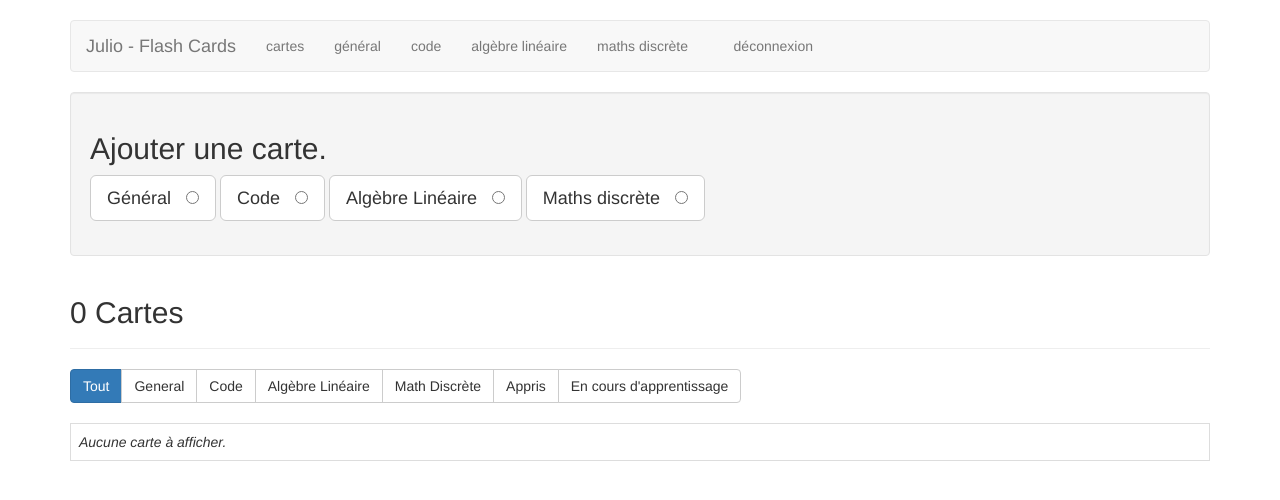
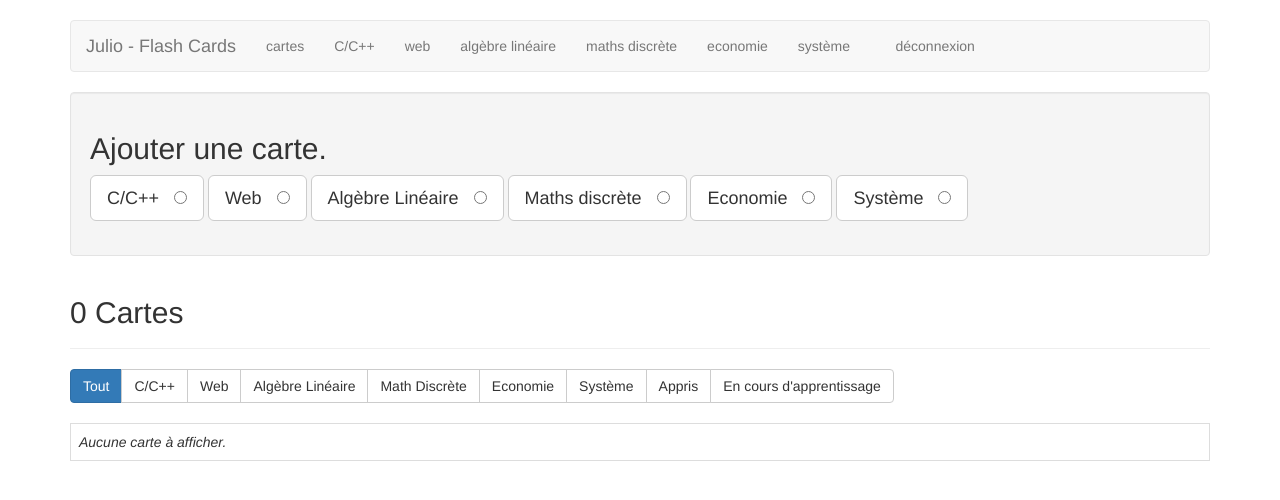
Before and after one commit to julio4/flashcards-web, a Flask app: page /cartes in a window 1280 px wide. Shown: the top 500 px of the page. Run offline with Flask 2, Linux system fonts and the light colour scheme; the visitor is signed in with stand-in values (Sample User, id 1); data that the repository does not hold is empty; some libraries are stand-ins or nearby versions.

Commit message:
Initial release

```diff
--- a/flash_cards.py
+++ b/flash_cards.py
@@ -58,7 +58,7 @@ def initdb():
 @app.route('/')
 def index():
     if session.get('logged_in'):
-        return redirect(url_for('general'))
+        return redirect(url_for('cpp'))
     else:
         return redirect(url_for('login'))
 
@@ -85,14 +85,17 @@ def filter_cards(filter_name):
 
     filters = {
         "all":      "where 1 = 1",
-        "general":  "where type = 1",
-        "code":     "where type = 2",
+        "cpp":  "where type = 1",
+        "web":     "where type = 2",
         "alglin":     "where type = 3",
         "mathdi":     "where type = 4",
-#        "categorie":     "where type = n+1",
+        "eco":     "where type = 5",
+        "systeme":     "where type = 6",
         "known":    "where known = 1",
         "unknown":  "where known = 0",
     }
+
+#CAT HERE
 
     query = filters.get(filter_name)
 
@@ -175,20 +178,20 @@ def delete(card_id):
     return redirect(url_for('cards'))
 
 
-@app.route('/general')
-@app.route('/general/<card_id>')
-def general(card_id=None):
+@app.route('/cpp')
+@app.route('/cpp/<card_id>')
+def cpp(card_id=None):
     if not session.get('logged_in'):
         return redirect(url_for('login'))
-    return memorize("general", card_id)
+    return memorize("cpp", card_id)
 
 
-@app.route('/code')
-@app.route('/code/<card_id>')
-def code(card_id=None):
+@app.route('/web')
+@app.route('/web/<card_id>')
+def web(card_id=None):
     if not session.get('logged_in'):
         return redirect(url_for('login'))
-    return memorize("code", card_id)
+    return memorize("web", card_id)
 
 @app.route('/alglin')
 @app.route('/alglin/<card_id>')
@@ -204,24 +207,35 @@ def mathdi(card_id=None):
         return redirect(url_for('login'))
     return memorize("mathdi", card_id)
 
-#@app.route('/categorie')
-#@app.route('/categorie/<card_id>')
-#def categorie(card_id=None):
-#    if not session.get('logged_in'):
-#        return redirect(url_for('login'))
-#    return memorize("categorie", card_id)
+@app.route('/eco')
+@app.route('/eco/<card_id>')
+def eco(card_id=None):
+    if not session.get('logged_in'):
+        return redirect(url_for('login'))
+    return memorize("eco", card_id)
+
+@app.route('/systeme')
+@app.route('/systeme/<card_id>')
+def systeme(card_id=None):
+    if not session.get('logged_in'):
+        return redirect(url_for('login'))
+    return memorize("systeme", card_id)
+
+#CAT HERE
 
 def memorize(card_type, card_id):
-    if card_type == "general":
+    if card_type == "cpp":
         type = 1
-    elif card_type == "code":
+    elif card_type == "web":
         type = 2
     elif card_type == "alglin":
         type = 3
     elif card_type == "mathdi":
         type = 4
-#elif card_type == "categorie":
-#    type = n+1
+    elif card_type == "eco":
+        type = 5
+    elif card_type == "systeme":
+        type = 6 #Add cat here
     else:
         return redirect(url_for('cards'))
 
--- a/templates/cards.html
+++ b/templates/cards.html
@@ -5,11 +5,11 @@
         <h2>Ajouter une carte.</h2>
         <form action="{{ url_for('add_card') }}" method="post" class="cardForm">
             <div class="form-group">
-                <label for="general" class="toggleButton btn btn-default btn-lg">Général &nbsp;
-                    <input type="radio" name="type" value="1" id="general"/>
+                <label for="cpp" class="toggleButton btn btn-default btn-lg">C/C++ &nbsp;
+                    <input type="radio" name="type" value="1" id="cpp"/>
                 </label>
-                <label for="code" class="toggleButton btn btn-default btn-lg">Code &nbsp;
-                    <input type="radio" name="type" value="2" id="code"/>
+                <label for="web" class="toggleButton btn btn-default btn-lg">Web &nbsp;
+                    <input type="radio" name="type" value="2" id="web"/>
                 </label>
 				<label for="alglin" class="toggleButton btn btn-default btn-lg">Algèbre Linéaire &nbsp;
                     <input type="radio" name="type" value="3" id="alglin"/>
@@ -17,9 +17,13 @@
 				<label for="mathdi" class="toggleButton btn btn-default btn-lg">Maths discrète &nbsp;
                     <input type="radio" name="type" value="4" id="mathdi"/>
                 </label>
-			<!--<label for="categorie" class="toggleButton btn btn-default btn-lg">Catégorie &nbsp;
-                    <input type="radio" name="type" value="n+1" id="categorie"/>
-                </label>-->
+				<label for="eco" class="toggleButton btn btn-default btn-lg">Economie &nbsp;
+                    <input type="radio" name="type" value="5" id="eco"/>
+                </label>
+				<label for="systeme" class="toggleButton btn btn-default btn-lg">Système &nbsp;
+                    <input type="radio" name="type" value="6" id="systeme"/>
+                </label>
+
             </div>
             <div class="form-group fieldFront">
                 <label for="front">Sujet</label>
@@ -44,11 +48,13 @@
     </div>
     <div class="btn-group btn-group-md" role="group" aria-label="filters">
         <a href="{{ url_for('filter_cards', filter_name="all") }}" class="btn btn-{{ "primary" if filter_name == "all" else "default" }}">Tout</a>
-        <a href="{{ url_for('filter_cards', filter_name="general") }}" class="btn btn-{{ "primary" if filter_name == "general" else "default" }}">General</a>
-        <a href="{{ url_for('filter_cards', filter_name="code") }}" class="btn btn-{{ "primary" if filter_name == "code" else "default" }}">Code</a>
+        <a href="{{ url_for('filter_cards', filter_name="cpp") }}" class="btn btn-{{ "primary" if filter_name == "cpp" else "default" }}">C/C++</a>
+        <a href="{{ url_for('filter_cards', filter_name="web") }}" class="btn btn-{{ "primary" if filter_name == "web" else "default" }}">Web</a>
 		<a href="{{ url_for('filter_cards', filter_name="alglin") }}" class="btn btn-{{ "primary" if filter_name == "alglin" else "default" }}">Algèbre Linéaire</a>
 		<a href="{{ url_for('filter_cards', filter_name="mathdi") }}" class="btn btn-{{ "primary" if filter_name == "mathdi" else "default" }}">Math Discrète</a>
-	<!--<a href="{{ url_for('filter_cards', filter_name="categorie") }}" class="btn btn-{{ "primary" if filter_name == "categorie" else "default" }}">Catégorie</a>-->
+		<a href="{{ url_for('filter_cards', filter_name="eco") }}" class="btn btn-{{ "primary" if filter_name == "eco" else "default" }}">Economie</a>
+		<a href="{{ url_for('filter_cards', filter_name="systeme") }}" class="btn btn-{{ "primary" if filter_name == "systeme" else "default" }}">Système</a>
+
         <a href="{{ url_for('filter_cards', filter_name="known") }}" class="btn btn-{{ "primary" if filter_name == "known" else "default" }}">Appris</a>
         <a href="{{ url_for('filter_cards', filter_name="unknown") }}" class="btn btn-{{ "primary" if filter_name == "unknown" else "default" }}">En cours d'apprentissage</a>
     </div>
--- a/templates/layout.html
+++ b/templates/layout.html
@@ -24,11 +24,13 @@
                                 <li><a href="{{ url_for('login') }}">Connexion</a></li>
                             {% else %}
                                 <li><a href="{{ url_for('cards') }}">cartes</a></li>
-                                <li><a href="{{ url_for('general') }}">général</a></li>
-                                <li><a href="{{ url_for('code') }}">code</a></li>
+                                <li><a href="{{ url_for('cpp') }}">C/C++</a></li>
+                                <li><a href="{{ url_for('web') }}">web</a></li>
 								<li><a href="{{ url_for('alglin') }}">algèbre linéaire</a></li>
 								<li><a href="{{ url_for('mathdi') }}">maths discrète</a></li>
-							<!--<li><a href="{{ url_for('categorie') }}">catégorie</a></li>-->
+								<li><a href="{{ url_for('eco') }}">economie</a></li>
+								<li><a href="{{ url_for('systeme') }}">système</a></li>
+
                                 <li>&nbsp;&nbsp;&nbsp;&nbsp;</li>
                                 <li><a href="{{ url_for('logout') }}">déconnexion</a></li>
                             {% endif %}
```
Also changed, not shown: templates/edit.html (+12 -8 lines), templates/memorize.html (+5 -23 lines).
